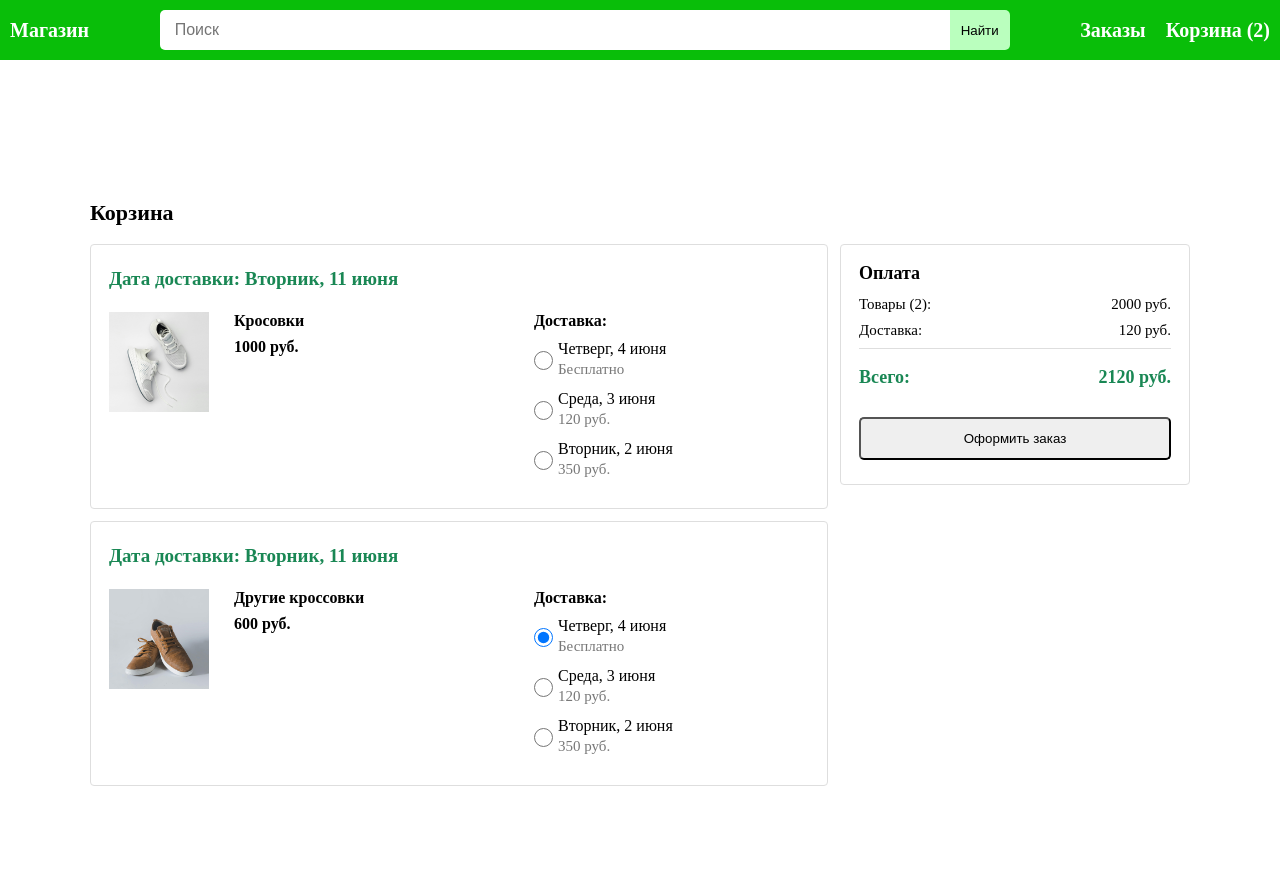
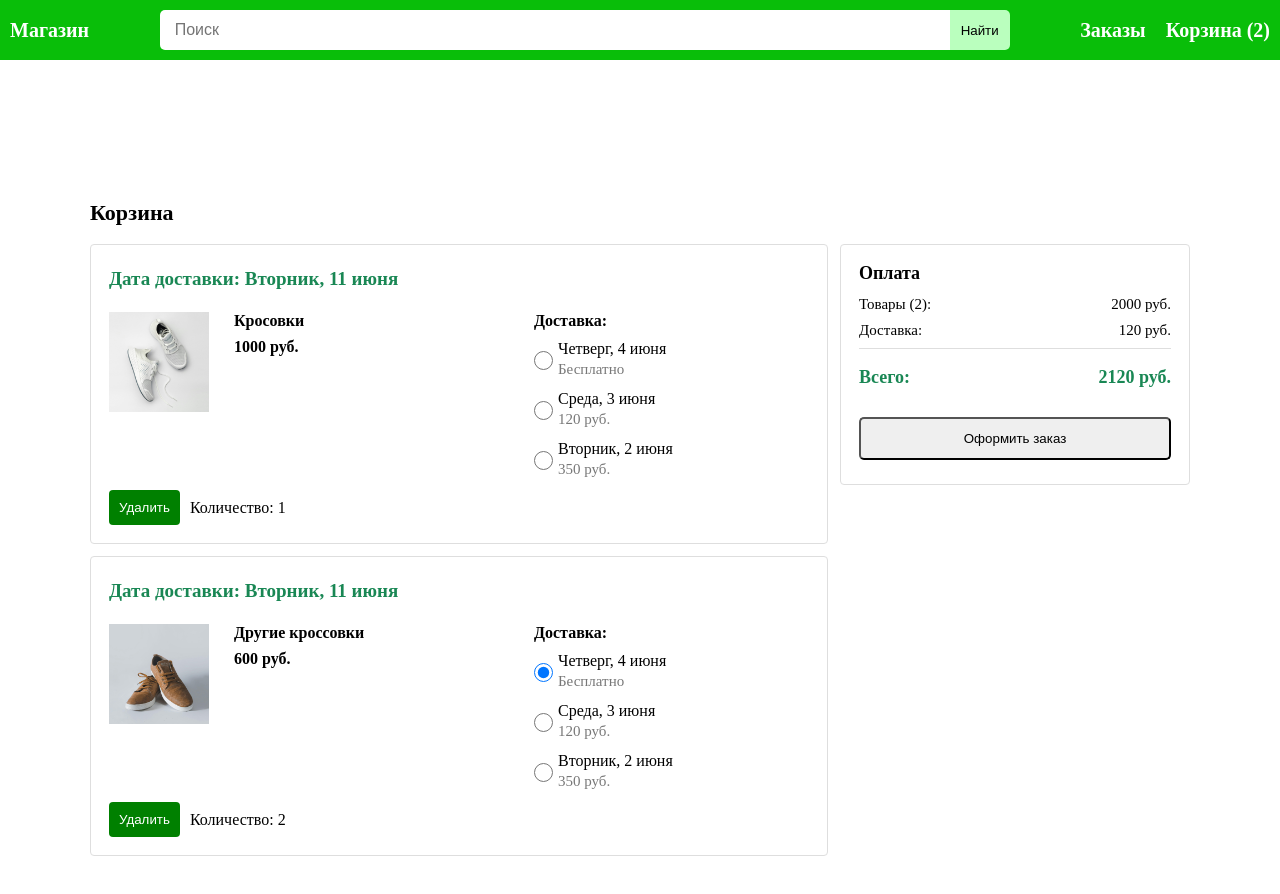
Before and after one commit to dkosterin/store-project, a React (Vite) app: page /checkout in a window 1280 px wide. Shown: the top 894 px of the page. Built offline with nearby package versions, Linux system fonts and the light colour scheme.

Commit message:
add and remove products

```diff
--- a/src/App.jsx
+++ b/src/App.jsx
@@ -8,18 +8,24 @@ import { CheckoutPage } from './pages/checkout.jsx'
 // npm install react-router
 // npm install react-router-dom
 
+/*
+В корзине добавить к CartItem кнопку удалить, чтобы она работала
+*/
+
 function App() {
   const [cart, setCart] = useState([{
       id: 1,
       title: "Кросовки",
       price: 1000,
-      image: "./men-athletic-shoes-white.jpg"
+      image: "./men-athletic-shoes-white.jpg",
+      quantity: 1
     },
     {
       id: 2,
       title: "Другие кроссовки",
       price: 600,
-      image: "./men-brown-flat-sneakers.jpg"
+      image: "./men-brown-flat-sneakers.jpg",
+      quantity: 2
     },
   ]);
 
@@ -29,8 +35,10 @@ function App() {
     <BrowserRouter>
       <Header cartLength={cart.length} />
       <Routes>
-        <Route index element={<ProductList />} />
-        <Route path="checkout" element={<CheckoutPage cart={cart} />} />
+        <Route index element={<ProductList cart={cart}
+          setCart={setCart} />} />
+        <Route path="checkout" element={<CheckoutPage cart={cart}
+          setCart={setCart} />} />
       </Routes>
     </BrowserRouter>
   )
--- a/src/components/ProductItem.jsx
+++ b/src/components/ProductItem.jsx
@@ -1,17 +1,17 @@
 // Чистый компонент
 // В нем только возврат разметки, работа с props и хуки
 
-export function ProductItem(props) {
+export function ProductItem({product, onAdd}) {
   return (
     <div className="product-item">
         <div className="product-image">
-            <img src={props.image} />
+            <img src={product.image} />
         </div>
-        <div className="product-title">{props.title}</div>
-        <div className="product-seller">{props.seller}</div>
+        <div className="product-title">{product.title}</div>
+        <div className="product-seller">{product.seller}</div>
         <div className="item-add-form">
-            <span className="product-price">{props.price} руб.</span>
-            <button className="add-btn">Добавить</button>
+            <span className="product-price">{product.price} руб.</span>
+            <button onClick={onAdd} className="add-btn">Добавить</button>
         </div>
     </div>
   )
--- a/src/components/ProductList.jsx
+++ b/src/components/ProductList.jsx
@@ -2,14 +2,22 @@ import { products } from '../data/products.js'
 import { ProductItem } from './ProductItem.jsx'
 import '../styles/App.css'
 
-export function ProductList() {
-
-
+export function ProductList({cart, setCart}) {
   return (
     <div className="products-list">
       {
         products.map(product => {
-          return <ProductItem key={product.id} {...product} />
+          return <ProductItem key={product.id} product={product}
+            onAdd={() => {
+              if (cart.find((item) => item.id === product.id)) {
+                setCart(cart.map((item) => item.id === product.id ?
+                  {...item, quantity: item.quantity + 1} :
+                  {...item}));
+              }
+              else {
+                setCart([...cart, {...product, quantity: 1}]);
+              }
+            }} />
         })
       }
     </div>
--- a/src/pages/checkout.jsx
+++ b/src/pages/checkout.jsx
@@ -1,6 +1,6 @@
 import '../styles/checkout.css'
 
-function CartItem(product) {
+function CartItem({product, onRemove}) {
   return (
     <div className="cart-item-container">
       <div className="delivery-date">
@@ -65,11 +65,16 @@ function CartItem(product) {
           </div>
         </div>
       </div>
+      <div className="bottom-part">
+        <button onClick={onRemove} className='remove-btn'>Удалить</button>
+        <div>Количество: {product.quantity}</div>
+      </div>
     </div>
   )
 }
 
-export function CheckoutPage({ cart }) {
+export function CheckoutPage({ cart, setCart }) {
+  console.log(cart);
   return (
     <>
       <div className="checkout-page">
@@ -77,7 +82,18 @@ export function CheckoutPage({ cart }) {
 
         <div className="checkout-grid">
           <div className="order-summary">
-            {cart.map((item => <CartItem key={item.id} {...item} />))}
+            {cart.map((item => <CartItem key={item.id} product={item}
+              onRemove={() => {
+                if (item.quantity > 1) {
+                  setCart(cart.map((cartItem) => cartItem.id === item.id ?
+                    {...cartItem, quantity: cartItem.quantity - 1} :
+                    {...cartItem}));
+                }
+                else {
+                  setCart(cart.filter((cartItem) => cartItem.id != item.id));
+                }
+              }
+            } />))}
           </div>
 
           <div className="payment-summary">
--- a/src/styles/checkout.css
+++ b/src/styles/checkout.css
@@ -152,3 +152,18 @@ body {
   margin-top: 20px;
   margin-bottom: 19px;
 }
+
+.bottom-part {
+  display: flex;
+  align-items: center;
+}
+
+.remove-btn {
+   background-color: green;
+    color: white;
+    border: none;
+    border-radius: 4px;
+    padding: 10px;
+    cursor: pointer;
+    margin-right: 10px;
+}
```
